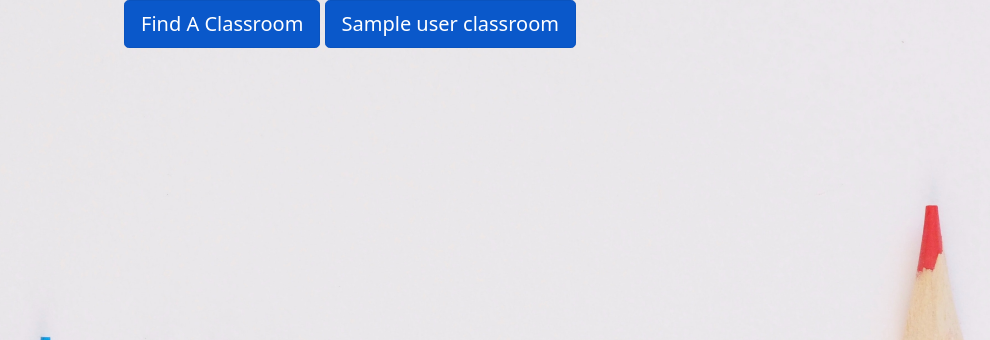
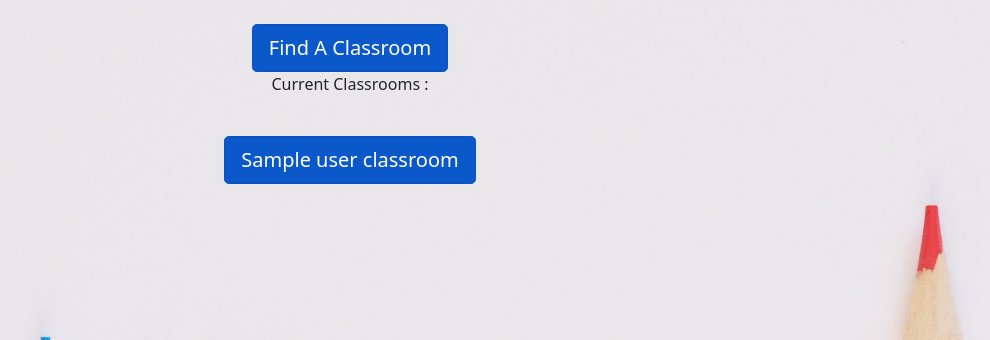
Before and after one commit to dominiclopez391/Comsc-131-Project-Team-2, a Python web app: template StudyAid/myapp/templates/classrooms.html in a window 1280 px wide. Shown: the part 56-396 px from the top of the page, without its empty margins (290-1280 px from the left). Run offline with Jinja, Linux system fonts and the light colour scheme; the template is opened without the code that fills it: most values are stand-ins (such as "Sample title", 1, 10 or a date in 2020).

Commit message:
Update classrooms.html

```diff
--- a/StudyAid/myapp/templates/classrooms.html
+++ b/StudyAid/myapp/templates/classrooms.html
@@ -26,11 +26,12 @@
         </div>
 	</nav>
 
-<a href="/findClassroom" class="btn btn-primary btn-lg active" role="button" aria-pressed="true">Find A Classroom</a>
+<br><a href="/findClassroom" class="btn btn-primary btn-lg active" role="button" aria-pressed="true">Find A Classroom</a><br>
+<p> Current Classrooms : </p><br>
 
 {% for c in user_classrooms %}
 
-<a href="/classrooms/{{c.id}}" class="btn btn-primary btn-lg active" role="button" aria-pressed="true">{{c.name}}</a>
+<p><a href="/classrooms/{{c.id}}" class="btn btn-primary btn-lg active" role="button" aria-pressed="true">{{c.name}}</a></p>
 
 {% endfor %}
 
```
